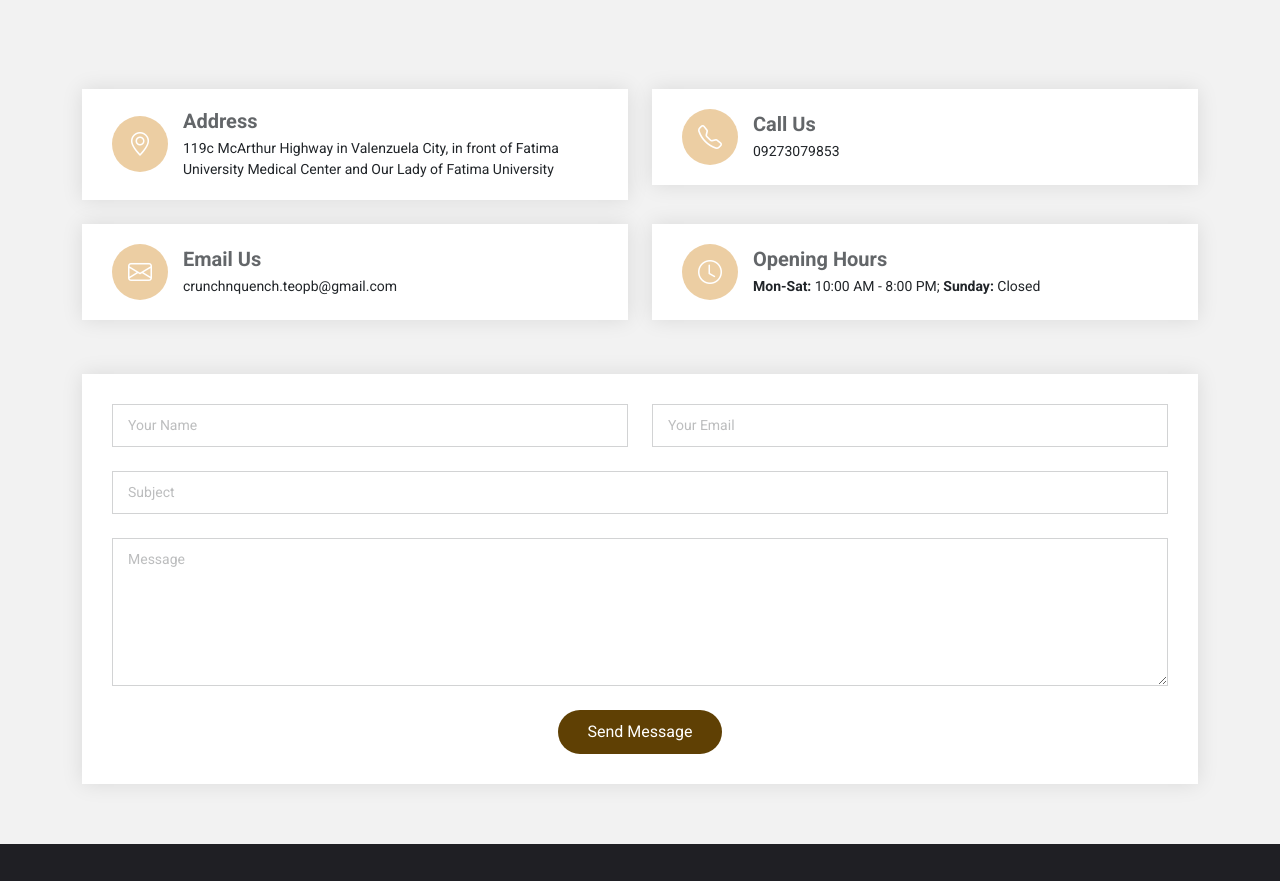
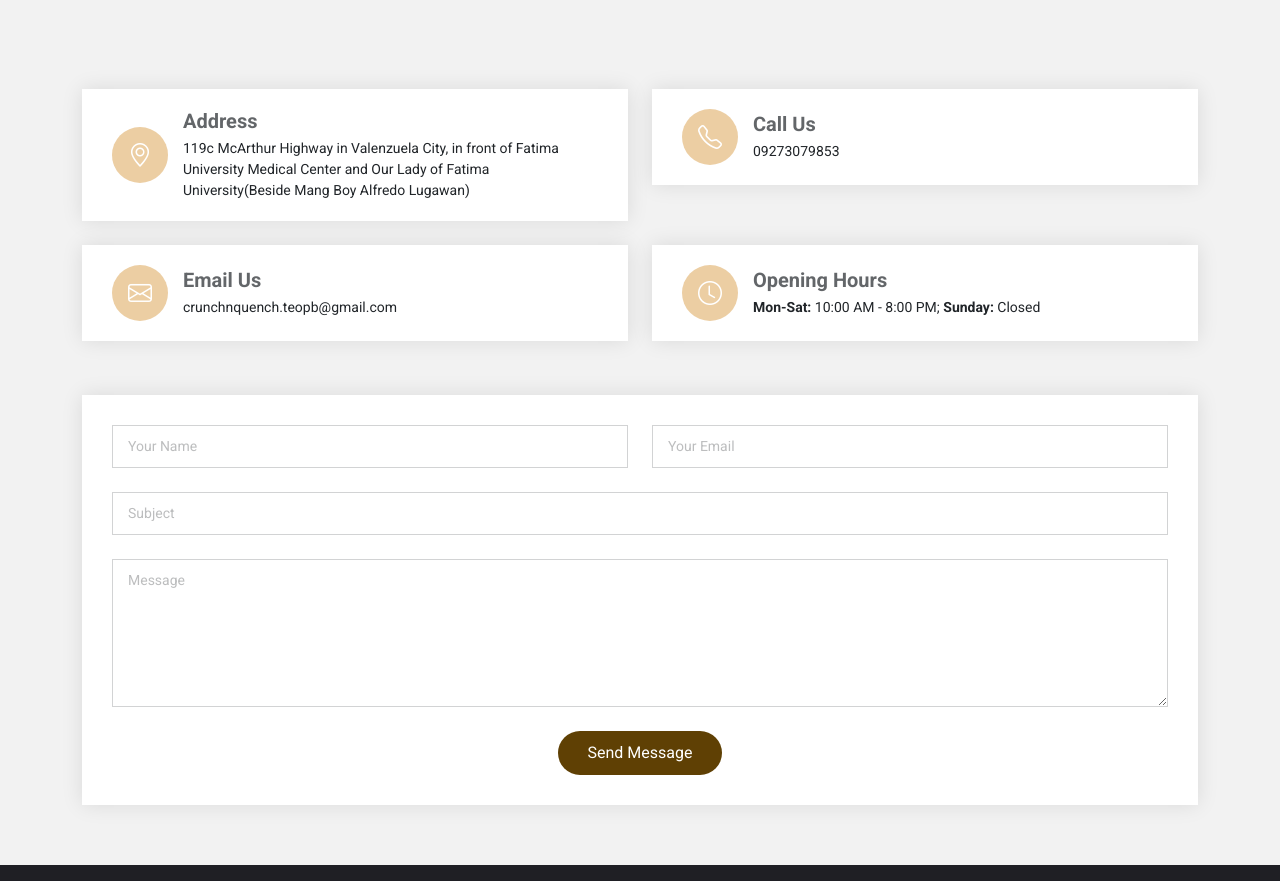
Before and after one commit to PoteidonBleu/poteidonbleu, a plain HTML site: page index.html in a window 1280 px wide. Shown: the part 3140-4021 px from the top of the page. Drawn offline with Linux system fonts and the light colour scheme; grey boxes are pictures that could not be loaded.

Commit message:
Update index.html

```diff
--- a/index.html
+++ b/index.html
@@ -198,7 +198,7 @@
           <i class="icon bi bi-geo-alt flex-shrink-0"></i>
           <div>
             <h3>Address</h3>
-            <p>119c McArthur Highway in Valenzuela City, in front of Fatima University Medical Center and Our Lady of Fatima University</p>
+            <p>119c McArthur Highway in Valenzuela City, in front of Fatima University Medical Center and Our Lady of Fatima University(Beside Mang Boy Alfredo Lugawan)</p>
           </div>
         </div>
       </div>
```
